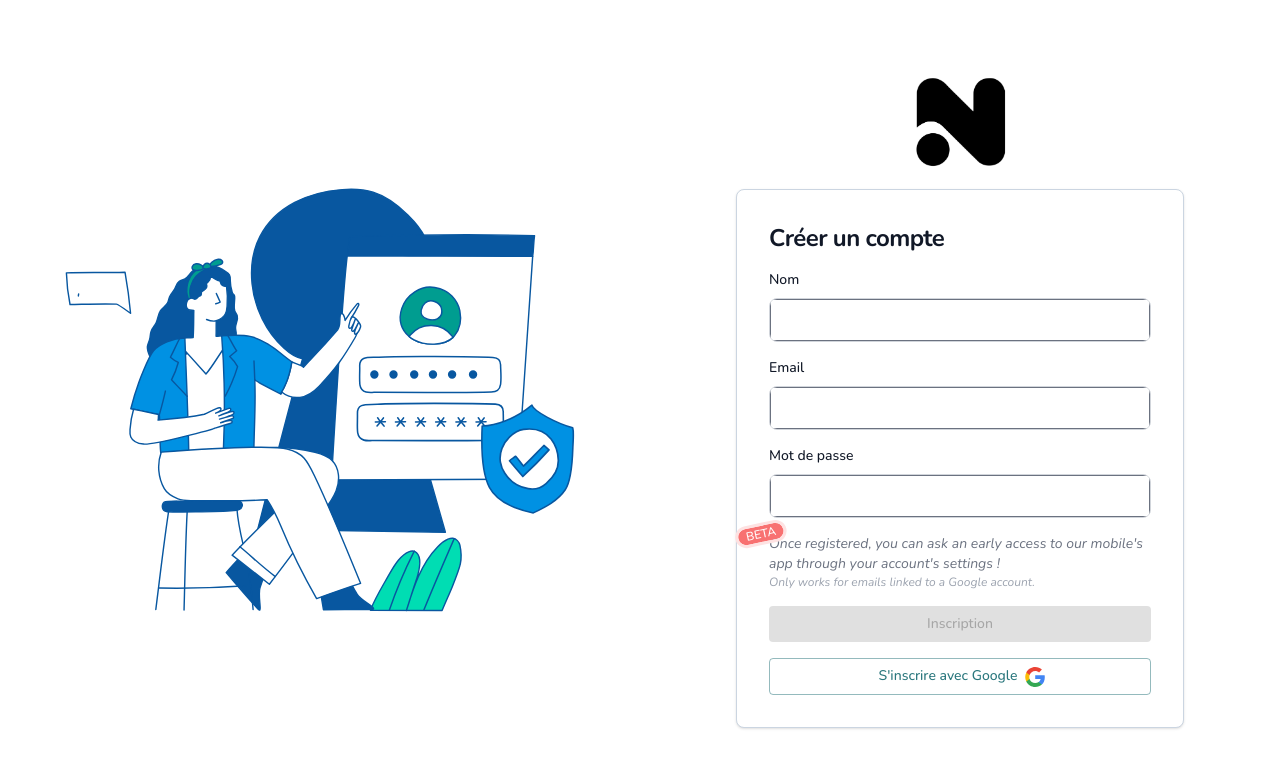
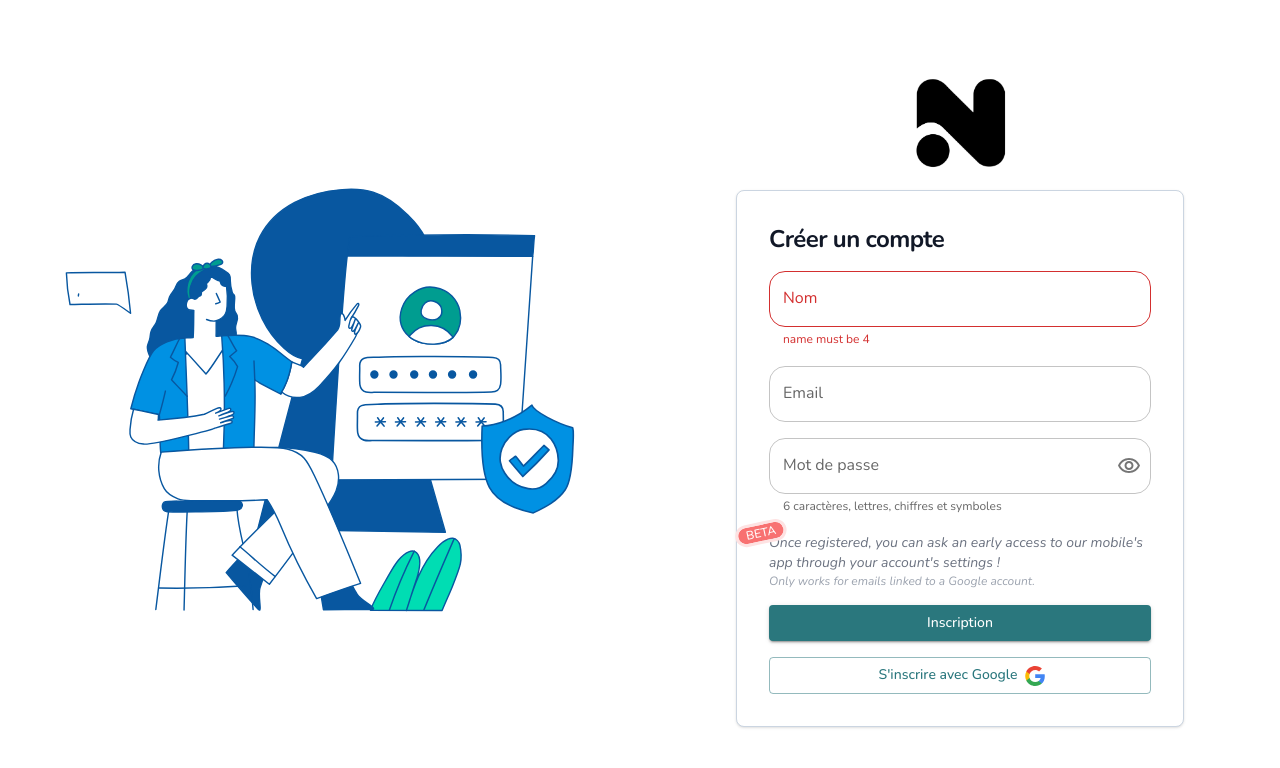
Before and after one commit to noted-eip/web, a React (Create React App) app: page /signup in a window 1280 px wide. Shown: the top 768 px of the page. Built offline with nearby package versions, Linux system fonts and the light colour scheme; no server answers.

Commit message:
feat: signup mui forms not ready

```diff
--- a/src/lib/validators.ts
+++ b/src/lib/validators.ts
@@ -8,7 +8,7 @@ export const validateEmail = (email: string): undefined | string => {
 }
 
 export const validateName = (name: string): undefined | string => {
-  const regex = /^[A-Za-z]{3,}$/
+  const regex = /^[A-Za-z]{4,}$/
   if (regex.test(name)) {
     return undefined
   }
--- a/src/views/signup/SignupView.tsx
+++ b/src/views/signup/SignupView.tsx
@@ -1,3 +1,5 @@
+import { VisibilityOffOutlined, VisibilityOutlined } from '@mui/icons-material'
+import { FormControl, FormHelperText, IconButton,InputAdornment, InputLabel, OutlinedInput, TextField } from '@mui/material'
 import Button from '@mui/material/Button'
 import Stack from '@mui/material/Stack'
 import { useGoogleLogin } from '@react-oauth/google'
@@ -6,8 +8,8 @@ import React from 'react'
 import { toast } from 'react-hot-toast'
 import { useNavigate } from 'react-router-dom'
 
-import OldInput from '../../components/form/OldInput'
 import GoogleIcon from '../../components/icons/GoogleIcon'
+import Notification from '../../components/notification/Notification'
 import Authentication from '../../components/view/Authentication'
 import { addAccountToDevelopmentContext, useDevelopmentContext } from '../../contexts/dev'
 import { useNoAuthContext } from '../../contexts/noauth'
@@ -19,6 +21,7 @@ import { validateEmail, validateName, validatePassword } from '../../lib/validat
 import { V1AuthenticateGoogleResponse, V1AuthenticateResponse } from '../../protorepo/openapi/typescript-axios'
 
 const SignupView: React.FC = () => {
+
   const { formatMessage } = useOurIntl()
   const analytics = getAnalytics()
   const navigate = useNavigate()
@@ -26,6 +29,7 @@ const SignupView: React.FC = () => {
   const [name, setName] = React.useState('')
   const [nameValid, setNameValid] = React.useState(false)
   const [password, setPassword] = React.useState('')
+  const [showPassword, setShowPassword] = React.useState(false)
   const [passwordValid, setPasswordValid] = React.useState(false)
   const [email, setEmail] = React.useState('')
   const [emailValid, setEmailValid] = React.useState(false)
@@ -86,13 +90,25 @@ const SignupView: React.FC = () => {
     return nameValid && passwordValid && emailValid
   }
 
+  const handleClickShowPassword = () => setShowPassword((show) => !show)
+
+  const handleMouseDownPassword = (event: React.MouseEvent<HTMLButtonElement>) => {
+    event.preventDefault()
+  }
+
   return (
     <Authentication>
+      <form
+        onSubmit={(e) => {
+          e.preventDefault()
+          createAccountMutation.mutate({body: {name, email, password}}, )
+        }}
+      >
         <Stack direction='column' spacing={2}>
           <h2 className='mb-4 text-xl font-bold leading-tight tracking-tight text-gray-900 dark:text-white md:text-2xl'>
             <FormatMessage id='SIGNUP.title' />
           </h2>
-        <OldInput
+          {/* <OldInput
             label={formatMessage({ id: 'GENERIC.name' })}
             value={name}
             onChange={(e) => {
@@ -124,8 +140,75 @@ const SignupView: React.FC = () => {
               setPasswordValid(validatePassword(val) === undefined)
             }}
             isInvalidBlur={!passwordValid}
+          /> */}
+          <TextField
+            id='outlined-name-input'
+            label={formatMessage({ id: 'GENERIC.name' })}
+            type='name'
+            value={name}
+            onChange={(e) => {
+              const val = e.target.value as string
+              setName(val)
+              console.log('val', val)
+              console.log('nameValid: ', nameValid, validateName(val))
+              setNameValid(validateName(val) === undefined)
+            }}
+            onBlur={() => {
+              setNameValid(validateName(name) === undefined)
+            }}
+            error={!nameValid}
+            helperText={!nameValid && 'name must be 4'}
           />
-
+          <TextField
+            id='outlined-email-input'
+            label={formatMessage({ id: 'AUTH.email' })}
+            type='email'
+            value={email}
+            onChange={(e) => {
+              const val = e.target.value as string
+              setEmail(val)
+              setEmailValid(validateEmail(val) !== undefined)}
+            }
+            onBlur={() => {
+              setEmailValid(validateEmail(email) !== undefined)
+            }}
+            error={emailValid && email.length != 0  }
+            helperText={(emailValid && email.length != 0) && formatMessage({ id: 'AUTH.error.email' })}
+          />
+          <FormControl
+            variant='outlined'
+            error={passwordValid}
+          >
+            <InputLabel htmlFor='outlined-adornment-password'>
+              <FormatMessage id='AUTH.pwd' />
+            </InputLabel>
+            <OutlinedInput
+              sx={{ borderRadius: '16px' }}
+              id='outlined-adornment-password'
+              type={showPassword ? 'text' : 'password'}
+              value={password}
+              endAdornment={
+                <InputAdornment position='end'>
+                  <IconButton
+                    onClick={handleClickShowPassword}
+                    onMouseDown={handleMouseDownPassword}
+                    edge='end'
+                  >
+                    {showPassword ? <VisibilityOffOutlined /> : <VisibilityOutlined />}
+                  </IconButton>
+                </InputAdornment>
+              }
+              onChange={(e) => {
+                const val = e.target.value as string
+                setPassword(val)
+                setPasswordValid(validatePassword(val) !== undefined)
+              }}
+              onBlur={() => {
+                setEmailValid(validateEmail(password) !== undefined)
+              }}
+            />
+            <FormHelperText id='outlined-weight-helper-text'><FormatMessage id='AUTH.error.pwd' /></FormHelperText>
+          </FormControl>
           <div className='relative my-5 mx-10'>
             <p className='text-sm italic text-gray-500'>
               Once registered, you can ask an early access to our mobile&apos;s
@@ -139,10 +222,11 @@ const SignupView: React.FC = () => {
             </span>
           </div>
           <Button
+            type='submit'
             variant='contained'
             className='w-full'
             disabled={
-            !formIsValid() ||
+              formIsValid() ||
                 authenticateMutation.isLoading ||
                 createAccountMutation.isLoading
             }
@@ -158,6 +242,8 @@ const SignupView: React.FC = () => {
             <FormatMessage id='SIGNUP.signupGoogle' />
           </Button>
         </Stack>
+        <Notification />
+      </form>
     </Authentication>
   )
 }
```
Lines whose indentation alone changed are shown as unchanged.
